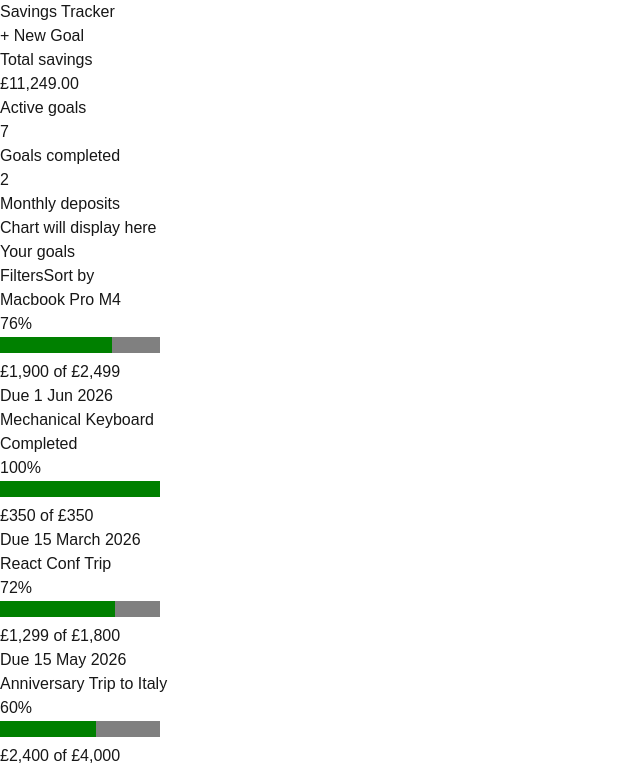
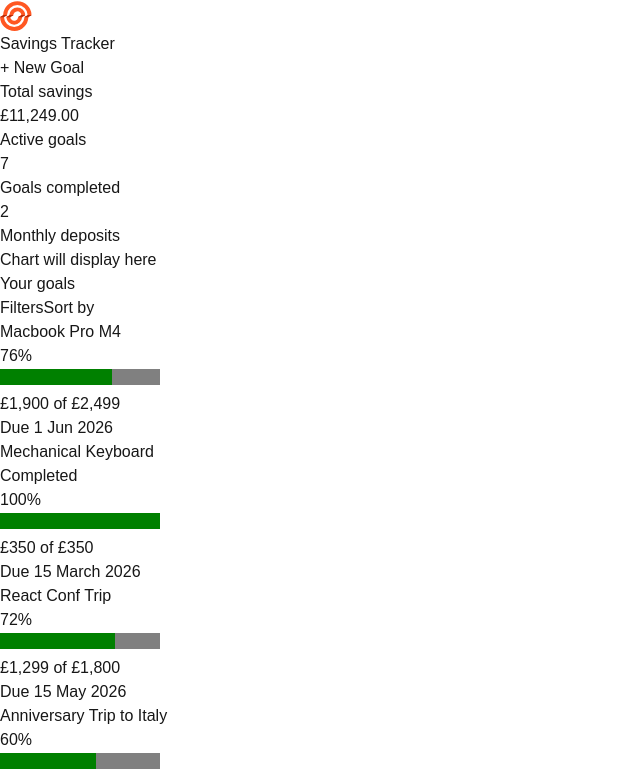
Before and after one commit to bradleyfowler/savings-tracker, a Next.js app: page / in a window 1280 px wide. Shown: the top 771 px of the page, without its empty margins (0-640 px from the left). Built offline with nearby package versions, Linux system fonts and the light colour scheme.

Commit message:
feat: add header component

```diff
--- a/app/page.tsx
+++ b/app/page.tsx
@@ -1,11 +1,10 @@
+import Header from "@/components/Header/Header";
+
 export default function Home() {
   return (
     <div>
       <main>
-        <header>
-          <h1>Savings Tracker</h1>
-          <button>+ New Goal</button>
-        </header>
+        <Header />
         <section>
           <div>
             <h1>Total savings</h1>
--- /dev/null
+++ b/components/Header/Header.tsx
@@ -0,0 +1,18 @@
+import Image from "next/image";
+
+const Header = () => {
+  return (
+    <header>
+      <Image
+        src="/logo-small.svg"
+        alt="Savings Tracker Logo"
+        width={32}
+        height={32}
+      />
+      <h1>Savings Tracker</h1>
+      <button>+ New Goal</button>
+    </header>
+  );
+};
+
+export default Header;
```
Also changed, not shown: public/logo-small.svg (added).
